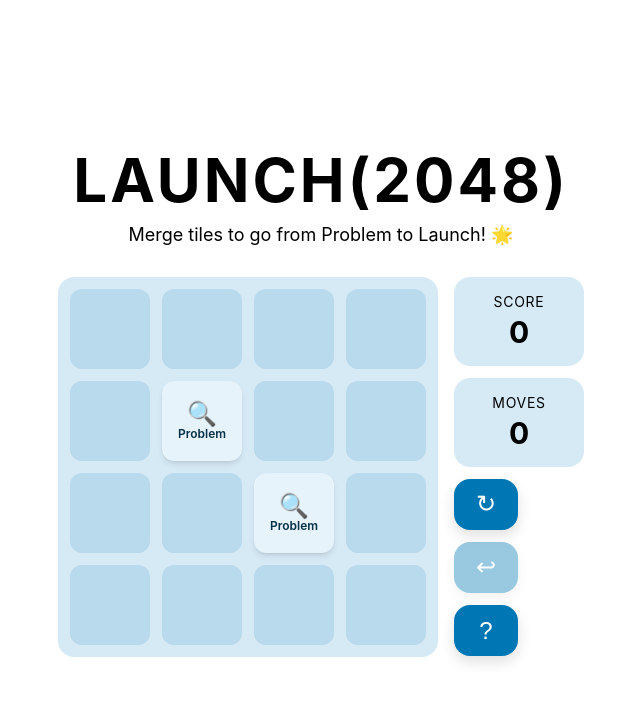
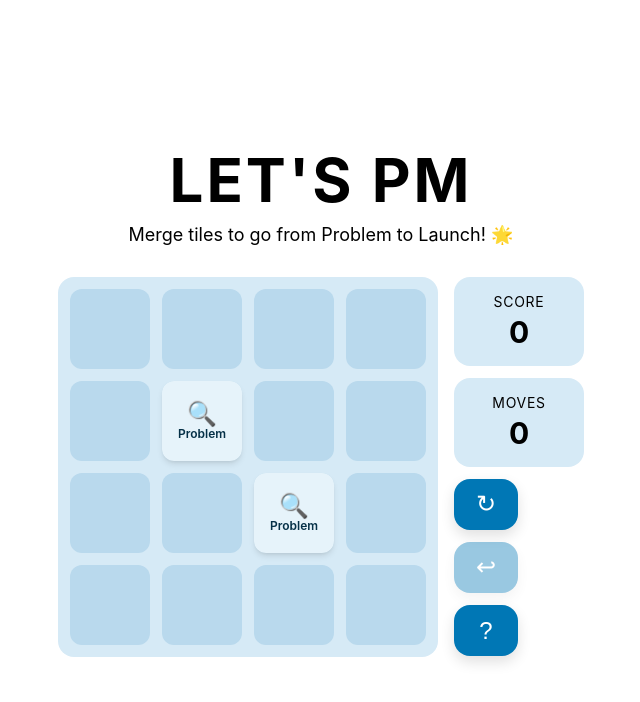
Before and after one commit to Tannybuoy/Tannybuoy.github.io, a plain HTML site: page game.html in a window 1280 px wide. Shown: the whole page, without its empty margins (319-959 px from the left). Drawn offline with Linux system fonts and the light colour scheme.

Commit message:
Update game.html

```diff
--- a/game.html
+++ b/game.html
@@ -546,7 +546,7 @@
   <div class="app">
     <!-- Header -->
     <div class="header">
-      <h1>LAUNCH(2048)</h1>
+      <h1>LET'S PM</h1>
       <p>Merge tiles to go from Problem to Launch! 🌟</p>
     </div>
 
```
